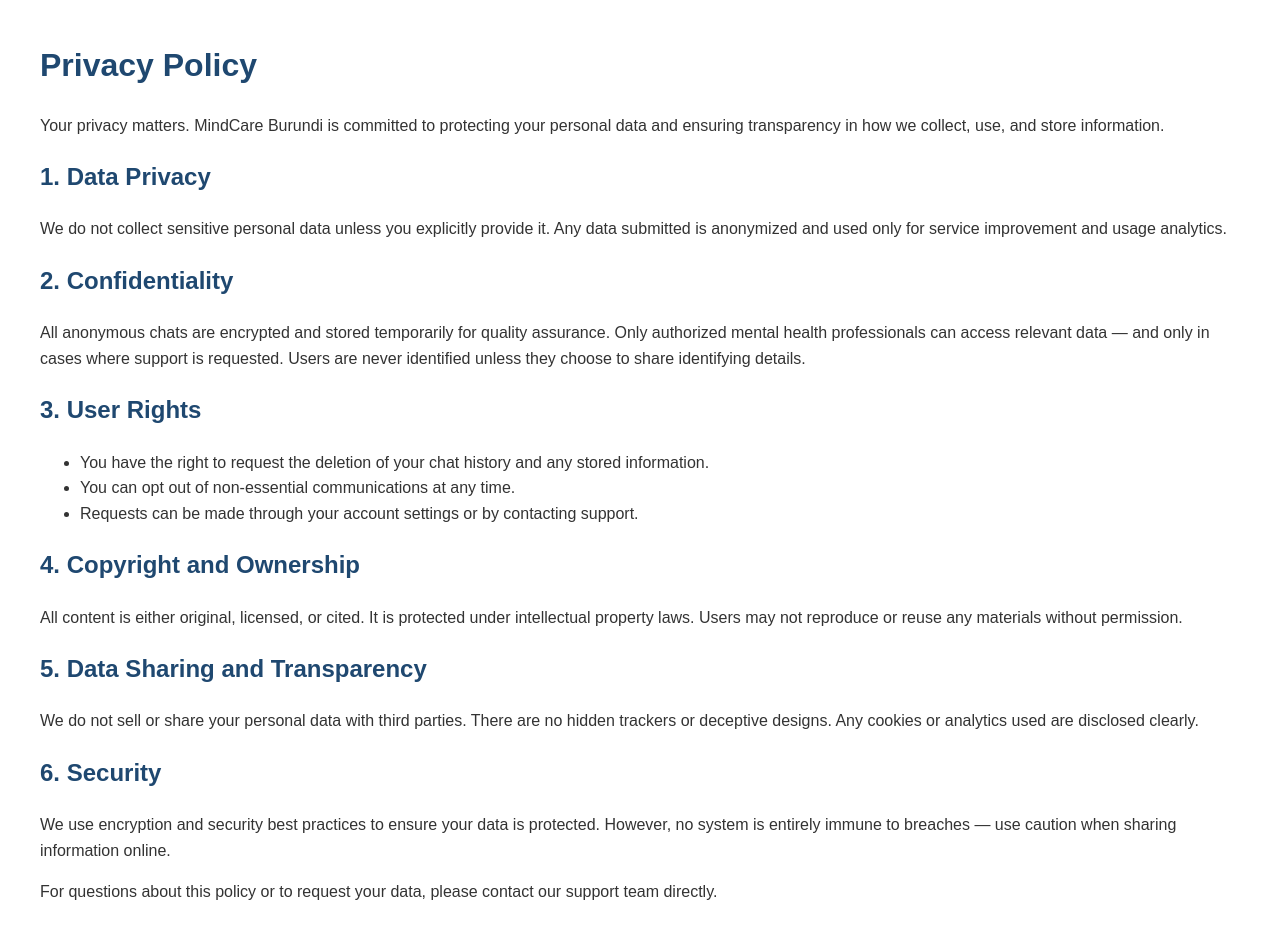
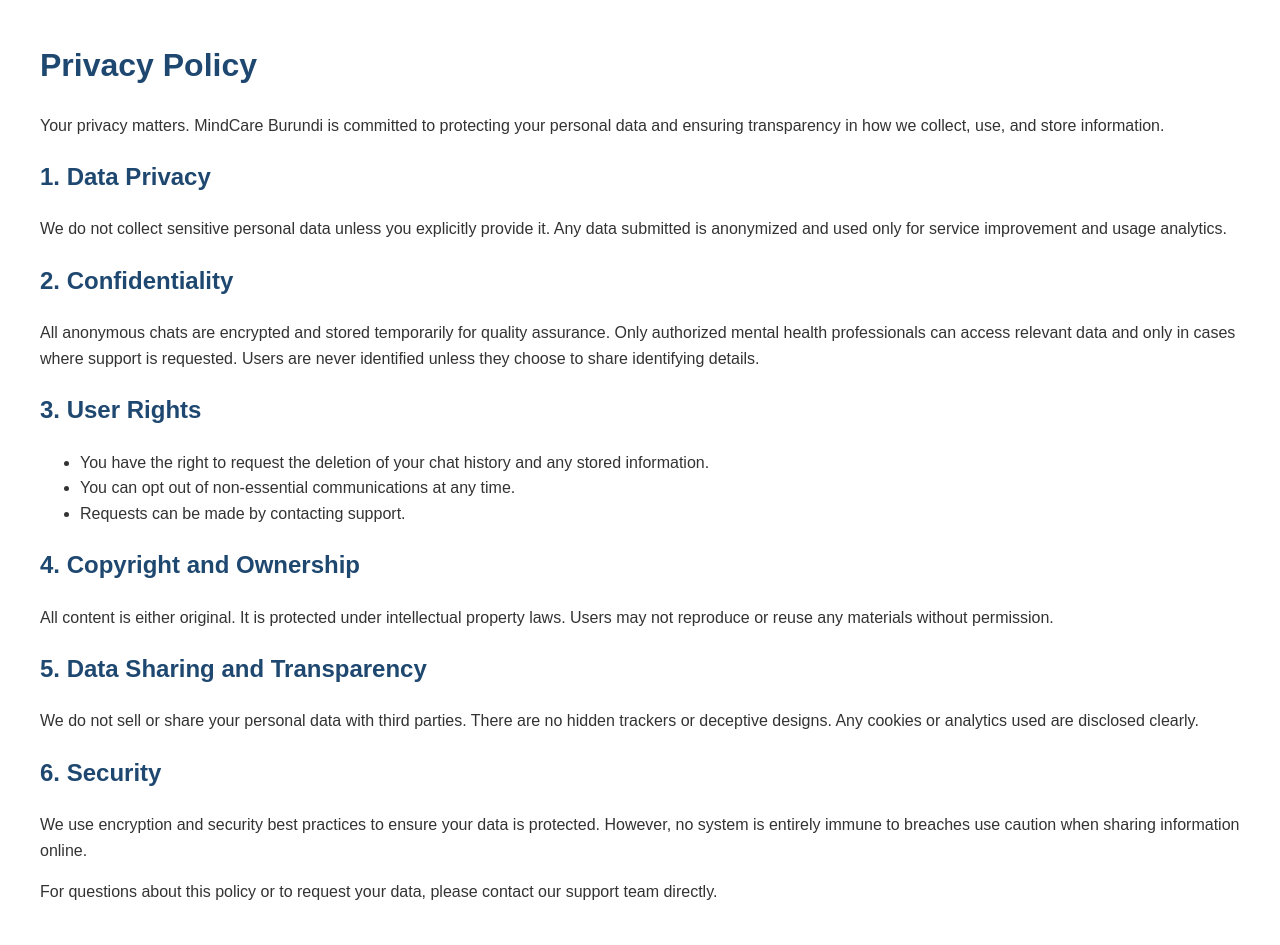
Before and after one commit to Ericanshimir/MindCare-Burundi, a Django app: page /privacy/ in a window 1280 px wide. Run offline with Django 4.2, Linux system fonts and the light colour scheme.

Commit message:
updated terms and conditions

```diff
--- a/MindCare/myapp/templates/privacy.html
+++ b/MindCare/myapp/templates/privacy.html
@@ -24,23 +24,23 @@
     <p>We do not collect sensitive personal data unless you explicitly provide it. Any data submitted is anonymized and used only for service improvement and usage analytics.</p>
 
     <h2>2. Confidentiality</h2>
-    <p>All anonymous chats are encrypted and stored temporarily for quality assurance. Only authorized mental health professionals can access relevant data — and only in cases where support is requested. Users are never identified unless they choose to share identifying details.</p>
+    <p>All anonymous chats are encrypted and stored temporarily for quality assurance. Only authorized mental health professionals can access relevant data  and only in cases where support is requested. Users are never identified unless they choose to share identifying details.</p>
 
     <h2>3. User Rights</h2>
     <ul>
         <li>You have the right to request the deletion of your chat history and any stored information.</li>
         <li>You can opt out of non-essential communications at any time.</li>
-        <li>Requests can be made through your account settings or by contacting support.</li>
+        <li>Requests can be made by contacting support.</li>
     </ul>
 
     <h2>4. Copyright and Ownership</h2>
-    <p>All content is either original, licensed, or cited. It is protected under intellectual property laws. Users may not reproduce or reuse any materials without permission.</p>
+    <p>All content is either original. It is protected under intellectual property laws. Users may not reproduce or reuse any materials without permission.</p>
 
     <h2>5. Data Sharing and Transparency</h2>
     <p>We do not sell or share your personal data with third parties. There are no hidden trackers or deceptive designs. Any cookies or analytics used are disclosed clearly.</p>
 
     <h2>6. Security</h2>
-    <p>We use encryption and security best practices to ensure your data is protected. However, no system is entirely immune to breaches — use caution when sharing information online.</p>
+    <p>We use encryption and security best practices to ensure your data is protected. However, no system is entirely immune to breaches use caution when sharing information online.</p>
 
     <p>For questions about this policy or to request your data, please contact our support team directly.</p>
 </body>
--- a/MindCare/myapp/templates/terms.html
+++ b/MindCare/myapp/templates/terms.html
@@ -34,7 +34,7 @@
     </ul>
 
     <h2>4. Copyright and Intellectual Property</h2>
-    <p>All content on this platform — including text, assessments, images, and educational resources — is either original, licensed, or properly cited. Reproduction, distribution, or unauthorized use is strictly prohibited without written consent.</p>
+    <p>All content on this platform  including text, assessments, images, and educational resources is  original. Reproduction, distribution, or unauthorized use is strictly prohibited without written consent.</p>
 
     <h2>5. Policy Changes</h2>
     <p>MindCare reserves the right to update these terms at any time. Users will be notified of major changes. Continued use after updates implies acceptance.</p>
```
